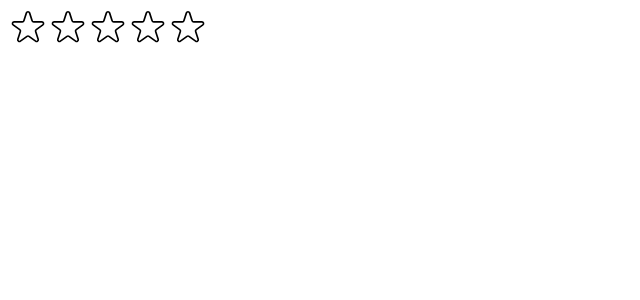
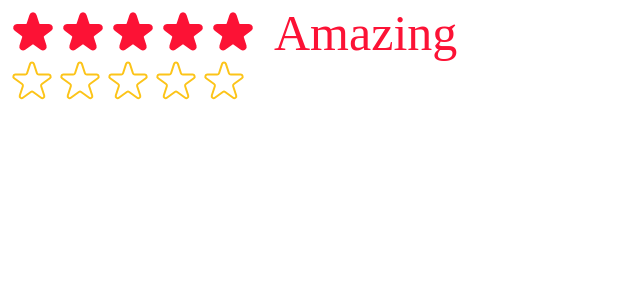
Before and after one commit to mahmoud-alaa1/usePopcorn, a React (Create React App) app: page / in a window 1280 px wide. Shown: the top 300 px of the page, without its empty margins (0-640 px from the left). Built offline with nearby package versions, Linux system fonts and the light colour scheme.

Commit message:
Star Rating component is now customizable

```diff
--- a/src/StarRating.js
+++ b/src/StarRating.js
@@ -10,43 +10,59 @@
   display: "flex",
 };
 
-const textStyle = {
-  lineHeight: "1",
-  margin: "0",
-};
-
-export default function StarRating({ maxRating = 5 }) {
-  const [rating, setRating] = useState(0);
+export default function StarRating({
+  maxRating = 5,
+  color = "#fcc419",
+  size = 48,
+  className = "",
+  messages = [],
+  defaultRating = 0,
+  onSetRating,
+}) {
+  const [rating, setRating] = useState(defaultRating);
   const [tempRating, setTempRating] = useState(0);
 
   function handleRating(rating) {
     setRating(rating);
+    onSetRating(rating);
   }
-
+  const textStyle = {
+    lineHeight: "1",
+    margin: "0",
+    color,
+    fontSize: `${size}px`,
+  };
   return (
-    <div style={containerStyle}>
+    <div style={containerStyle} className={className}>
       <div style={starContainerStyle}>
         {Array.from({ length: maxRating }, (_, i) => (
           <Star
-            full={tempRating? tempRating>i : rating > i}
+            full={tempRating ? tempRating > i : rating > i}
             key={i}
             onRate={() => handleRating(i + 1)}
             onHoverIn={() => setTempRating(i + 1)}
             onHoverOut={() => setTempRating(0)}
+            color={color}
+            size={size}
           />
         ))}
       </div>
-      <p style={textStyle}>{tempRating || rating || ""}</p>
+      <p style={textStyle}>
+        {messages.length === maxRating
+          ? messages[tempRating ? tempRating - 1 : rating - 1]
+          : tempRating || rating || ""}
+      </p>
     </div>
   );
 }
-const StarStyle = {
-  width: "40px",
-  height: "40px",
-  display: "block",
-  cursor: "pointer",
-};
-function Star({ onRate, full, onHoverIn, onHoverOut }) {
+
+function Star({ onRate, full, onHoverIn, onHoverOut, color, size }) {
+  const StarStyle = {
+    width: `${size}px`,
+    height: `${size}px`,
+    display: "block",
+    cursor: "pointer",
+  };
   return (
     <span
       role="button"
@@ -59,8 +75,8 @@
         <svg
           xmlns="http://www.w3.org/2000/svg"
           viewBox="0 0 20 20"
-          fill="#000"
-          stroke="#000"
+          fill={color}
+          stroke={color}
         >
           <path d="M9.049 2.927c.3-.921 1.603-.921 1.902 0l1.07 3.292a1 1 0 00.95.69h3.462c.969 0 1.371 1.24.588 1.81l-2.8 2.034a1 1 0 00-.364 1.118l1.07 3.292c.3.921-.755 1.688-1.54 1.118l-2.8-2.034a1 1 0 00-1.175 0l-2.8 2.034c-.784.57-1.838-.197-1.539-1.118l1.07-3.292a1 1 0 00-.364-1.118L2.98 8.72c-.783-.57-.38-1.81.588-1.81h3.461a1 1 0 00.951-.69l1.07-3.292z" />
         </svg>
@@ -69,7 +85,7 @@
           xmlns="http://www.w3.org/2000/svg"
           fill="none"
           viewBox="0 0 24 24"
-          stroke="#000"
+          stroke={color}
         >
           <path
             strokeLinecap="round"
--- a/src/index.js
+++ b/src/index.js
@@ -6,6 +6,14 @@
 const root = ReactDOM.createRoot(document.getElementById("root"));
 root.render(
   <React.StrictMode>
-    <StarRating  />
+    <StarRating
+      maxRating={5}
+      color="#fc1235"
+      size={50}
+      className="test"
+      messages={["Terrible", "Bad", "Okay", "Good", "Amazing"]}
+      defaultRating={5}
+    />
+    <StarRating />
   </React.StrictMode>
 );
```
